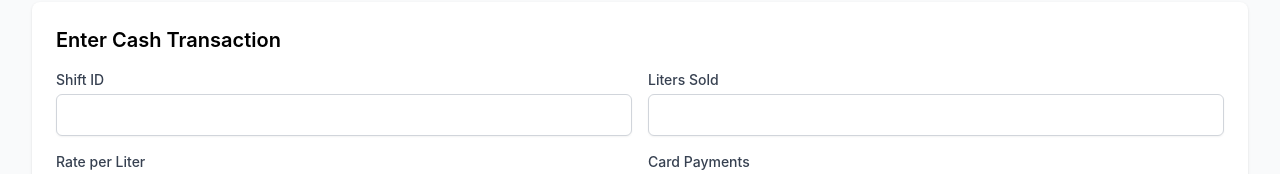
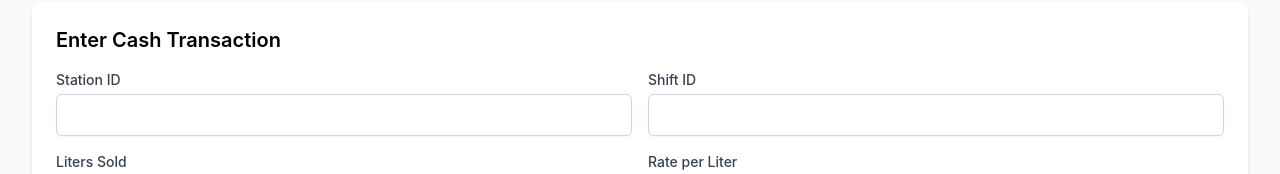
Before and after one commit to shahzaibahmadpawar1/DarbCashflow-frontend, a React (Vite) app: page /cash-flow in a window 1280 px wide. Both pictures are taken after a click on the button "New Transaction". Shown: the part 174-348 px from the top of the page. Built offline with nearby package versions, Linux system fonts and the light colour scheme; no server answers.

Commit message:
cash flow module

```diff
--- a/src/pages/CashFlowDashboard.tsx
+++ b/src/pages/CashFlowDashboard.tsx
@@ -33,6 +33,7 @@
   const [showEntryForm, setShowEntryForm] = useState(false);
   const [formData, setFormData] = useState({
     shiftId: '',
+    stationId: '',
     litersSold: '',
     ratePerLiter: '',
     cardPayments: '',
@@ -58,6 +59,7 @@
     e.preventDefault();
     try {
       await api.post(`/api/cash/shifts/${formData.shiftId}/transactions`, {
+        stationId: formData.stationId,
         litersSold: parseFloat(formData.litersSold),
         ratePerLiter: parseFloat(formData.ratePerLiter),
         cardPayments: parseFloat(formData.cardPayments || '0'),
@@ -66,6 +68,7 @@
       setShowEntryForm(false);
       setFormData({
         shiftId: '',
+        stationId: '',
         litersSold: '',
         ratePerLiter: '',
         cardPayments: '',
@@ -138,6 +141,16 @@
           <h2 className="text-xl font-semibold mb-4">Enter Cash Transaction</h2>
           <form onSubmit={handleSubmit} className="space-y-4">
             <div className="grid grid-cols-2 gap-4">
+              <div>
+                <label className="block text-sm font-medium text-gray-700">Station ID</label>
+                <input
+                  type="text"
+                  required
+                  className="mt-1 block w-full rounded-md border border-gray-300 shadow-sm p-2"
+                  value={formData.stationId}
+                  onChange={(e) => setFormData({ ...formData, stationId: e.target.value })}
+                />
+              </div>
               <div>
                 <label className="block text-sm font-medium text-gray-700">Shift ID</label>
                 <input
```
Also changed, not shown: 1 other file (tests, documents, lock files or other folders).
